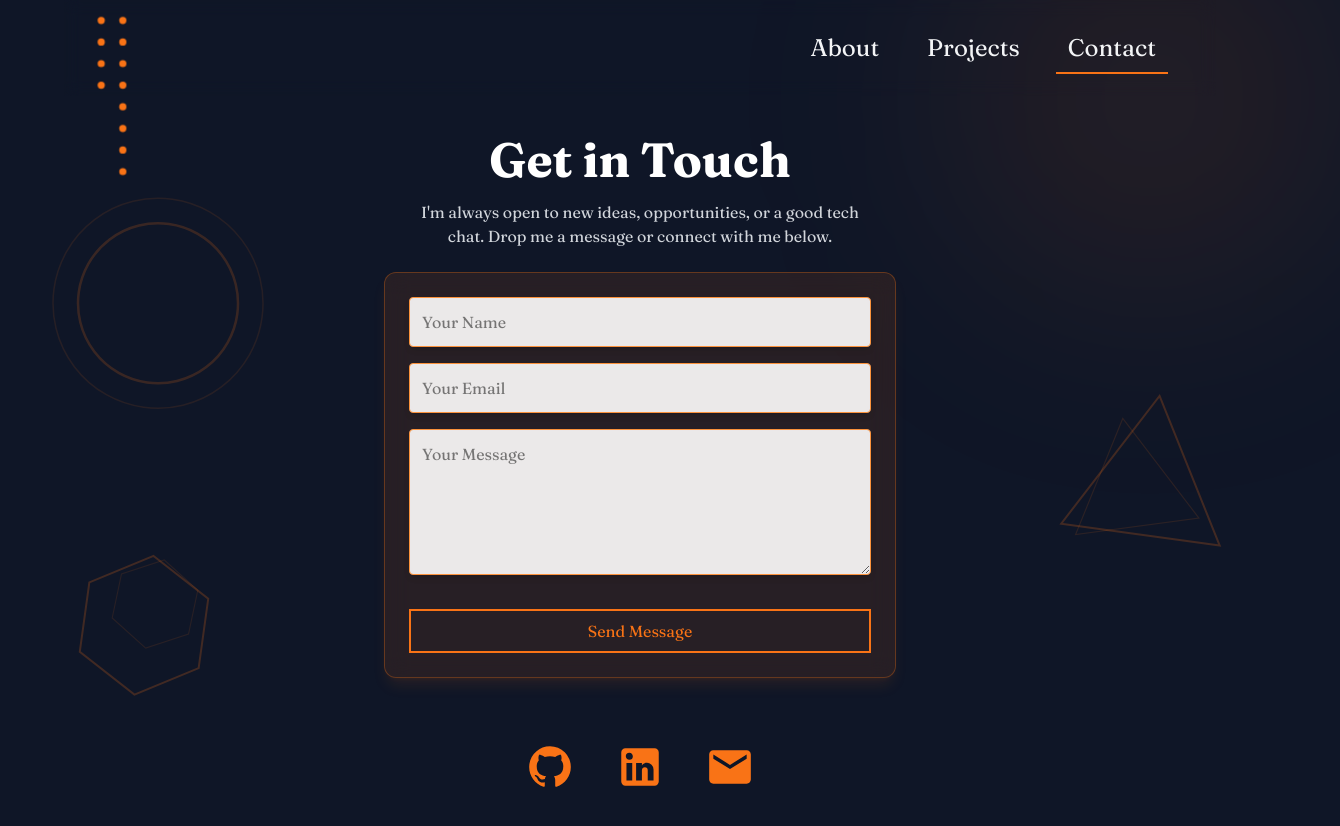
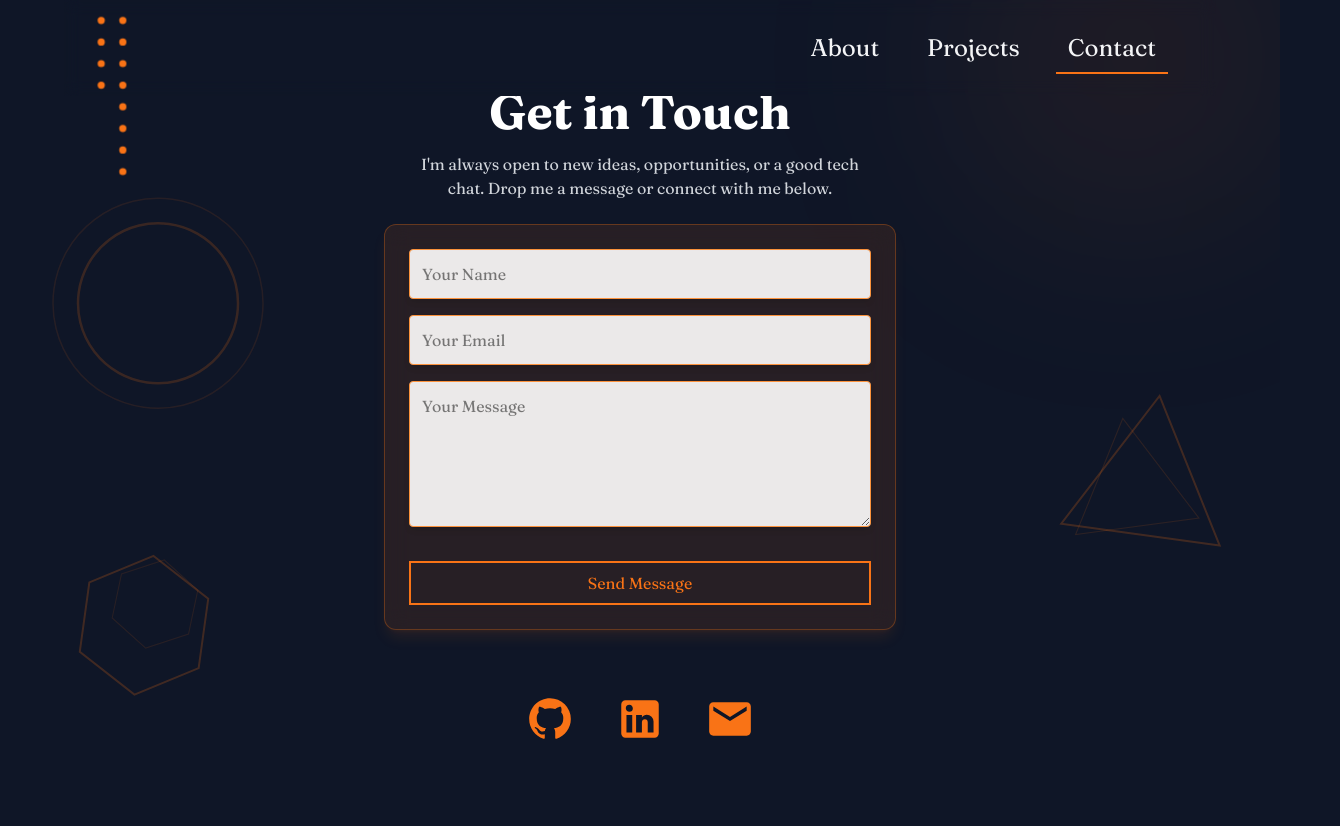
Before and after one commit to karinfdez/nextjs-portfolio, a Next.js app: page /contact in a window 1280 px wide. Shown: the top 826 px of the page, 1340 px wide, since content can reach past the window. After the commit the page ends 800 px from the top, so only its background shows below. Built offline with nearby package versions, Linux system fonts and the light colour scheme.

Commit message:
Fix the contact page

```diff
--- a/app/components/FloatingShapesBG.jsx
+++ b/app/components/FloatingShapesBG.jsx
@@ -85,7 +85,7 @@ const FloatingShapes = () => {
 
       {/* Soft blurred blob (top-right accent) */}
       <motion.div
-        className="absolute -top-24 right-[-60px] w-[380px] h-[380px] rounded-full bg-orange-500/10 blur-[120px]"
+        className="absolute -top-24 right-0 w-[300px] h-[300px] rounded-full bg-orange-500/10 blur-[120px]"
         animate={{ y: [-10, 10, -10] }}
         transition={{ duration: 18, repeat: Infinity, ease: 'easeInOut' }}
       />
--- a/app/contact/page.js
+++ b/app/contact/page.js
@@ -47,7 +47,7 @@ const handleCopy = () => {
   };
 
   return (
-    <main className="min-h-screen text-white flex flex-col items-center justify-center px-4">
+    <main className="h-screen w-full text-white flex flex-col items-center justify-center px-4 overflow-x-hidden">
       <AnimatedSlideDown delay={0.2} className="text-4xl md:text-5xl font-bold mb-4">
         Get in Touch
       </AnimatedSlideDown>
--- a/app/layout.js
+++ b/app/layout.js
@@ -30,7 +30,7 @@ export const metadata = {
 export default function RootLayout({ children }) {
   return (
     <html lang="en">
-      <body className={`${fraunces.className} animated-bg min-h-full antialiased flex flex-col`}>
+      <body className={`${fraunces.className} animated-bg min-h-full antialiased flex flex-col overflow-x-hidden`}>
         <FloatingShapesBG />
         {/* <MouseGlow /> */}
           <header className="w-full flex justify-between md:justify-end py-8 px-4 md:pr-12 text-xl lg:text-2xl max-w-6xl mx-auto relative sticky top-0 z-40 bg-transparent md:backdrop-blur">
```
